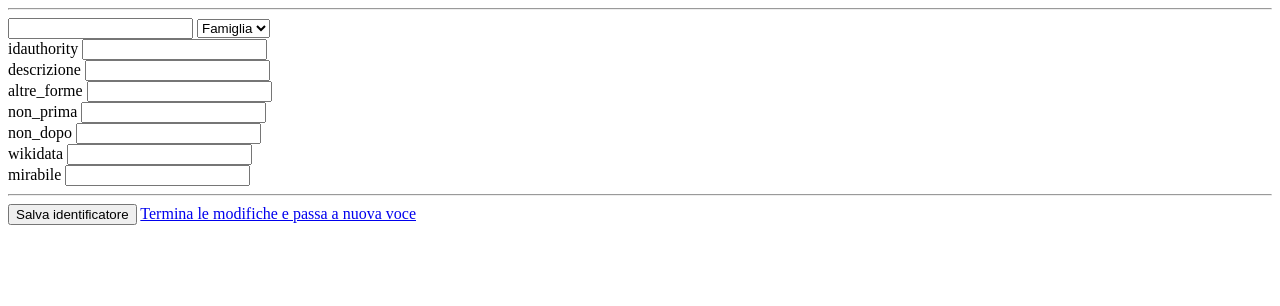
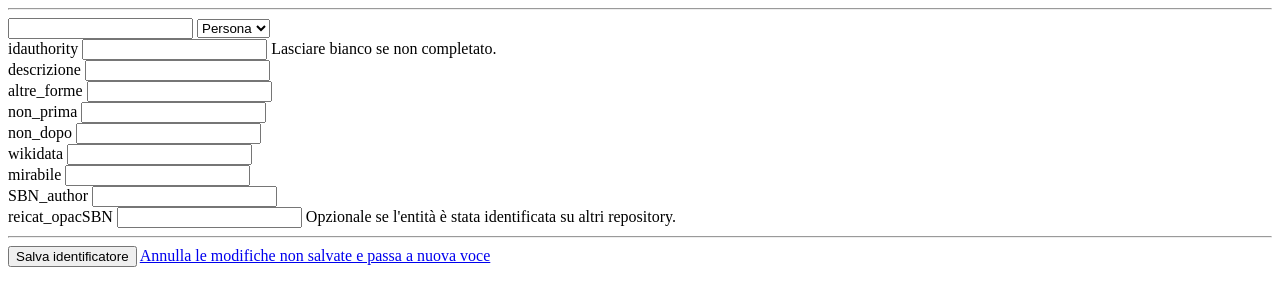
Before and after one commit to giacomomarchioro/capitcatalog, a Flask app: page /nameauthority in a window 1280 px wide. Shown: the top 306 px of the page. Run offline with Flask 2, Linux system fonts and the light colour scheme; data that the repository does not hold is empty.

Commit message:
Aggiunto campo

```diff
--- a/app.py
+++ b/app.py
@@ -461,7 +461,7 @@ class AuthoirityRecord(FlaskForm):
                         validators=[], render_kw={'class': "form-control", })
     identificativo = StringField("identificativo",
                         validators=[], render_kw={'class': "form-control", })
-    tipologia = SelectField(u'Tipologia', choices=[('Famiglia', 'Famiglia'),('Persona', 'Persona'), ('Ente', 'Ente'),('Luogo', 'Luogo') ],render_kw={'class': "form-control", })
+    tipologia = SelectField(u'Tipologia', choices=[('Persona', 'Persona'),('Famiglia', 'Famiglia'), ('Ente', 'Ente'),('Luogo', 'Luogo') ],render_kw={'class': "form-control", })
     descrizione = StringField("descrizione",
                         validators=[], render_kw={'class': "form-control", })
     altre_forme = StringField(" altre_forme",
@@ -474,7 +474,7 @@ class AuthoirityRecord(FlaskForm):
                         validators=[], render_kw={'class': "form-control", })
     mirabile = StringField("mirabile",
                         validators=[], render_kw={'class': "form-control", })
-    manus_CNMN = StringField("manus_CNMN",
+    SBN_author = StringField("SBN_author",
                         validators=[], render_kw={'class': "form-control", })
     reicat_opacSBN = StringField("reicat_opacSBN",
                         validators=[], render_kw={'class': "form-control", })
@@ -739,6 +739,13 @@ def nameauthority():
         "Nuovo record inserito con successo! Accedilo al seguente <a href=''> link </a>linkattraverso la tabella principale"]
     #return redirect('/success')
         if varx is None:
+            if data_dict['idauthority'] == "":
+                ids = client.capitolare.nameauthority.distinct('idauthority')
+                newid = 0
+                while "L"+str(newid).zfill(5)  in ids:
+                    newid +=1
+                data_dict['idauthority'] = "L"+str(newid).zfill(5)
+
             client.capitolare.nameauthority.insert_one(data_dict)
         else:
             client.capitolare.nameauthority.update_one({'_id': varx['_id']},{'$set':data_dict}, upsert=False)
@@ -747,8 +754,13 @@ def nameauthority():
             varx = client.capitolare.nameauthority.find_one({"_id": ObjectId(el_id)})
     if varx is not None:
         form.process(data=varx)
+
+    emojidict  = {  "Ente":"🏛️",
+                     "Persona":"👤",
+                     "Famiglia":"👥",
+                     "Luogo":"🗺️"}
     return render_template(
-        'nameauthority.html',namelist=namelist, form=form, stato=stato,mod=mod)
+        'nameauthority.html',namelist=namelist, form=form, stato=stato,mod=mod,emojidict=emojidict)
 
 @app.route('/deletename', methods=['GET', 'POST'])
 def deletename():
--- a/templates/nameauthority.html
+++ b/templates/nameauthority.html
@@ -61,7 +61,6 @@
                     if (err !== null) {
                         alert('Non sono riuscito a caricare i dati da wikidata ' + err);
                     } else {
-
                         // descrizione
                         try {
                             descr = data.entities[QIDX].descriptions['it']['value']
@@ -106,11 +105,10 @@
                                 }
                             }
                         // we check if it is listed as entity of  GeoName DB
-                        }else if ("P1566" in data.entities[QIDX].claims){
+                        };
+                        if ("P1566" in data.entities[QIDX].claims){
                             document.getElementById('tipologia').value = 'Luogo';
-                        }
-                        console.log(data)
-
+                        };
                         // mirabile P7986
                         try {
                             idmirabile = data.entities[QIDX].claims['P7986'][0]['mainsnak']['datavalue']['value'];
@@ -118,9 +116,15 @@
                         } catch (error) {
                             console.log(error)
                         }
+                        // SBN author P396
+                        try {
+                            SBN_author = data.entities[QIDX].claims['P396'][0]['mainsnak']['datavalue']['value'];
+                            document.getElementById('SBN_author').value = SBN_author;
+                        } catch (error) {
+                            console.log(error)
                         }
-                    });
                         }
+                        })};
             document.addEventListener('DOMContentLoaded', function() {
             const source = document.getElementById('identificativo');
             source.addEventListener('input', inputHandler);
@@ -132,6 +136,7 @@
         {%for i in namelist %}
         <div>
             <hr>
+                {{emojidict[i['tipologia']]}}
                 {{i['identificativo']}} {{i['descrizione']}}
                 <a href="https://www.wikidata.org/wiki/{{i['wikidata']}}"> {{i['wikidata']}}</a>
                 <a href="https://www.mirabileweb.it/author/-/{{i['mirabile']}}"> Mirabile ID: {{i['mirabile']}}</a>
@@ -153,7 +158,7 @@
                     {{ form.identificativo}} {{ form.tipologia }}
                 </div>
                 <div>
-                    {{ form.idauthority.label}} {{ form.idauthority }}
+                    {{ form.idauthority.label}} {{ form.idauthority }} Lasciare bianco se non completato.
                 </div>
                 <div>
                     {{ form.descrizione.label }}
@@ -179,11 +184,19 @@
                     {{ form.mirabile.label }}
                     {{ form.mirabile }}
                 </div>
+                <div>
+                    {{ form.SBN_author.label }}
+                    {{ form.SBN_author }}
+                </div>
+                <div>
+                    {{ form.reicat_opacSBN.label}}
+                    {{ form.reicat_opacSBN}} Opzionale se l'entità è stata identificata su altri repository.
+                </div>
                 <hr/>
             </div>
             </div>
             <button type="submit">Salva identificatore</button>
-            <a href="/nameauthority"> Termina le modifiche e passa a nuova voce</a>
+            <a href="/nameauthority"> Annulla le modifiche non salvate e passa a nuova voce</a>
         </form>
 
         {% if form.errors %}
```
Lines whose indentation alone changed are shown as unchanged.
